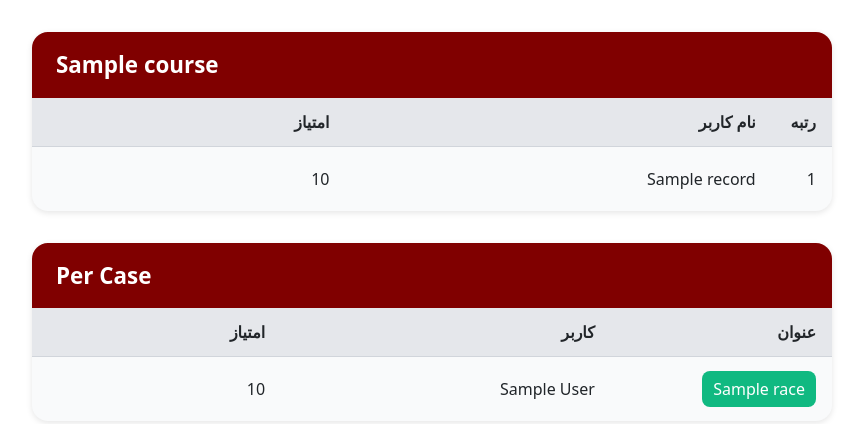
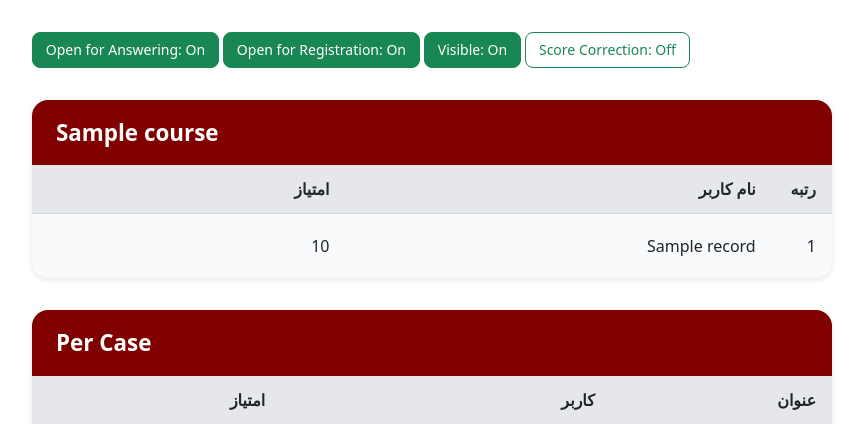
Before and after one commit to Reyhanishere/HxDjango4, a Django app: page /steps/course/00000000-0000-0000-0000-000000000001/ in a window 1280 px wide. Shown: the part 55-479 px from the top of the page, without its empty margins (208-1071 px from the left). Run offline with Django 4.2, Linux system fonts and the light colour scheme; a user stored in the database is signed in; tables that the repository leaves empty hold one stand-in row (values such as "Sample post").

Commit message:
Professor can modify their course Booleans, Better admin for Record and Course

```diff
--- a/steps/models.py
+++ b/steps/models.py
@@ -222,6 +222,12 @@ class Record(models.Model):
     class Meta:
         unique_together = ("race", "name")
 
+    def get_time(self):
+        return f"{self.timestamp.hour}:{self.timestamp.minute}"
+
+    def get_date(self):
+        return self.timestamp.date()
+
     def save(self, *args, **kwargs):
         # Build base name from user
         if self.user:
--- a/steps/urls.py
+++ b/steps/urls.py
@@ -21,4 +21,6 @@ urlpatterns = [
     path('course/<uuid:uuid>/register/', course_register, name='course_register'),
     path('course/<uuid:uuid>/race/<int:race_id>/', StepCourseRaceDetailView.as_view(), name='course_race_view'),
     path('course/<uuid:uuid>/race/<int:race_id>/submit_race_score/', submit_course_race_score, name='submit_course_race_score'),
+
+    path('course/<uuid:course_uuid>/toggle/<str:field_name>/', toggle_course_field, name='toggle_field'),
 ]
--- a/steps/views.py
+++ b/steps/views.py
@@ -1,14 +1,14 @@
+from django.urls import reverse
 from django.http import JsonResponse, Http404
+from django.contrib import messages
+from django.db.models import Q
 from django.shortcuts import get_object_or_404, render, redirect
-from django.urls import reverse
-from django.contrib import messages
-from django.contrib.auth.decorators import login_required
 from django.views.generic import ListView, DetailView
 from django.contrib.auth.mixins import LoginRequiredMixin
-from django.db.models import Q
+from django.views.decorators.http import require_POST
+from django.contrib.auth.decorators import login_required
 
 from .models import *
-
 
 class StepListView(ListView):
     model = Step
@@ -449,3 +449,68 @@ class StepCourseRaceDetailView(LoginRequiredMixin, DetailView):
         context['course'] = get_object_or_404(Course, id=self.kwargs.get('uuid'))
 
         return context
+
+def is_course_professor(user, course):
+    return user == course.professor
+
+@login_required
+@require_POST
+def toggle_course_field(request, course_uuid, field_name):
+    course = get_object_or_404(Course, id=course_uuid)
+
+    # Check if user is the course professor
+    if not is_course_professor(request.user, course):
+        messages.error(request, "You don't have permission to modify this course.")
+        return redirect(reverse('course_detail', args=[course_uuid]))
+
+
+    valid_fields = ['open_for_registration', 'visible_when_closed', 'open_for_answering', 'score_correction']
+    if field_name not in valid_fields:
+        messages.error(request, "Invalid field")
+        return redirect(reverse('course_detail', args=[course_uuid]))
+
+    current_value = getattr(course, field_name)
+    setattr(course, field_name, not current_value)
+    course.save()
+
+    field_display_names = {
+        'open_for_registration':'Open for new students registration',
+        'visible_when_closed': 'Visible lessons when registration closed',
+        'open_for_answering': 'Open for answering',
+        'score_correction': 'Score correction'
+    }
+
+    messages.success(request,
+        f"{field_display_names[field_name]} {'enabled' if not current_value else 'disabled'}")
+
+    return redirect(reverse('course_detail', args=[course_uuid]))
+
+@login_required
+@require_POST
+def toggle_course_field_post(request, course_uuid, field_name):
+    course = get_object_or_404(Course, id=course_uuid)
+
+    # Check if user is the course professor
+    if not is_course_professor(request.user, course):
+        messages.error(request, "You don't have permission to modify this course.")
+        return redirect(reverse('course_list'))
+
+    valid_fields = ['visible_when_closed', 'open_for_answering', 'score_correction']
+    if field_name not in valid_fields:
+        messages.error(request, "Invalid field")
+        return redirect(reverse('course_list'))
+
+    current_value = getattr(course, field_name)
+    setattr(course, field_name, not current_value)
+    course.save()
+
+    field_display_names = {
+        'visible_when_closed': 'Visible when closed',
+        'open_for_answering': 'Open for answering',
+        'score_correction': 'Score correction'
+    }
+
+    messages.success(request,
+        f"{field_display_names[field_name]} {'enabled' if not current_value else 'disabled'}")
+
+    return redirect(reverse('course_list'))
--- a/templates/steps/course_professor.html
+++ b/templates/steps/course_professor.html
@@ -14,8 +14,12 @@
     box-shadow: 0 2px 6px rgba(0,0,0,0.1);
     overflow: hidden;
   }
+  .profBtnsPanel{
+    max-width: 800px;
+    margin: 2rem auto;
+  }
   @media (max-width: 820px){
-      .course-container{
+    .course-container, .profBtnsPanel{
       margin: 2rem 1rem;
     }
   }
@@ -84,7 +88,38 @@
       display: none;
     }
   }
+
 </style>
+<div dir="auto" class="profBtnsPanel">
+  <form method="post" action="{% url 'toggle_field' course.id 'open_for_answering' %}" class="d-inline">
+      {% csrf_token %}
+      <button type="submit" class="btn btn-sm {% if course.open_for_answering %}btn-success{% else %}btn-outline-success{% endif %}">
+          Open for Answering: {{ course.open_for_answering|yesno:"On,Off" }}
+      </button>
+  </form>
+
+  <form method="post" action="{% url 'toggle_field' course.id 'open_for_registration' %}" class="d-inline">
+      {% csrf_token %}
+      <button type="submit" class="btn btn-sm {% if course.open_for_registration %}btn-success{% else %}btn-outline-success{% endif %}">
+          Open for Registration: {{ course.open_for_registration|yesno:"On,Off" }}
+      </button>
+  </form>
+
+  <form method="post" action="{% url 'toggle_field' course.id 'visible_when_closed' %}" class="d-inline">
+      {% csrf_token %}
+      <button type="submit" class="btn btn-sm {% if course.visible_when_closed %}btn-success{% else %}btn-outline-success{% endif %}">
+          Visible: {{ course.visible_when_closed|yesno:"On,Off" }}
+      </button>
+  </form>
+
+  <form method="post" action="{% url 'toggle_field' course.id 'score_correction' %}" class="d-inline">
+      {% csrf_token %}
+      <button type="submit" class="btn btn-sm {% if course.score_correction %}btn-success{% else %}btn-outline-success{% endif %}">
+          Score Correction: {{ course.score_correction|yesno:"On,Off" }}
+      </button>
+  </form>
+</div>
+
 <div class="course-container">
   <div class="course-header" dir="auto">
     {{ course.title }} <small style="font-weight: 400;"></small>
```
Also changed, not shown: steps/admin.py (+6 -1 lines). Lines whose indentation alone changed are shown as unchanged.
